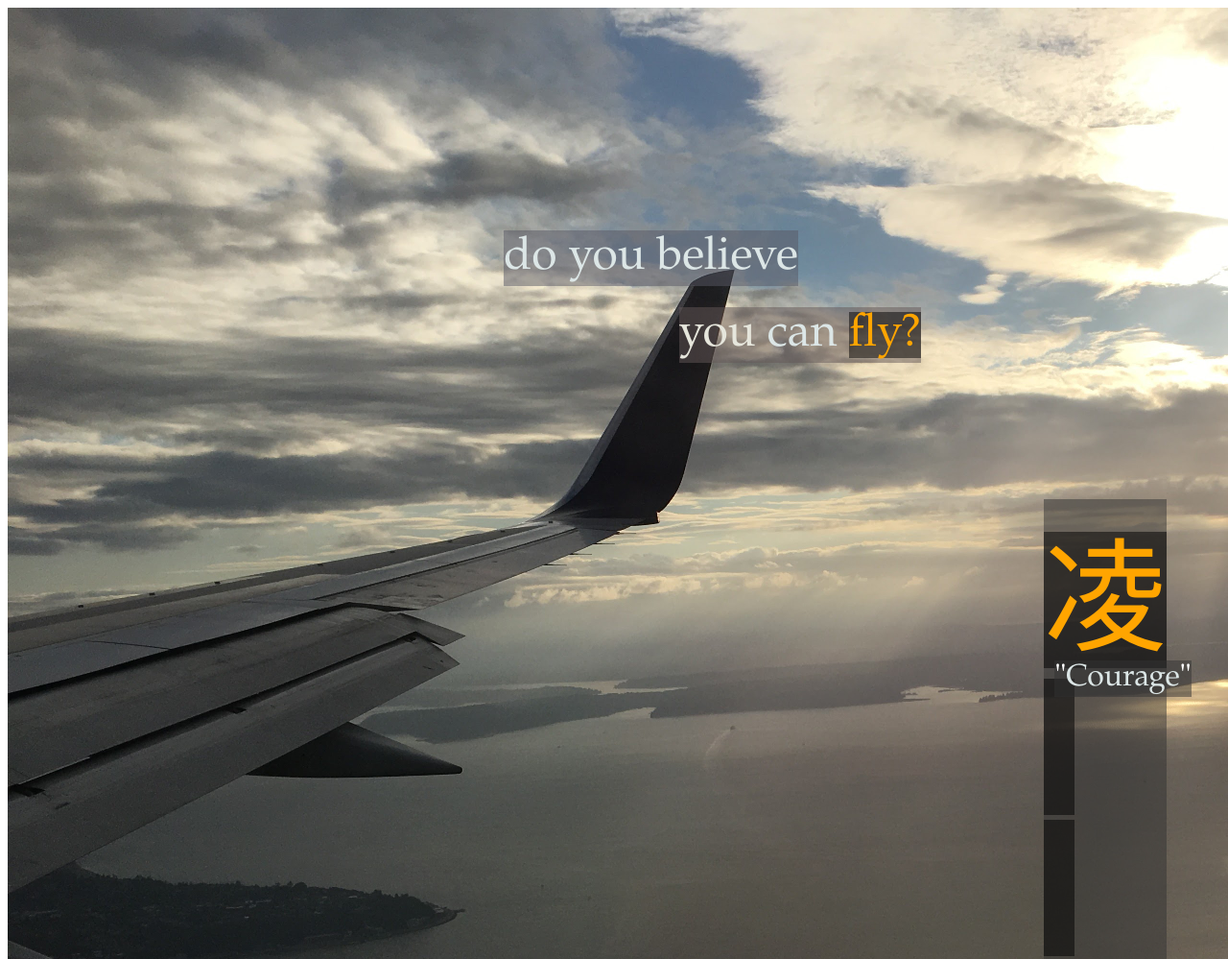
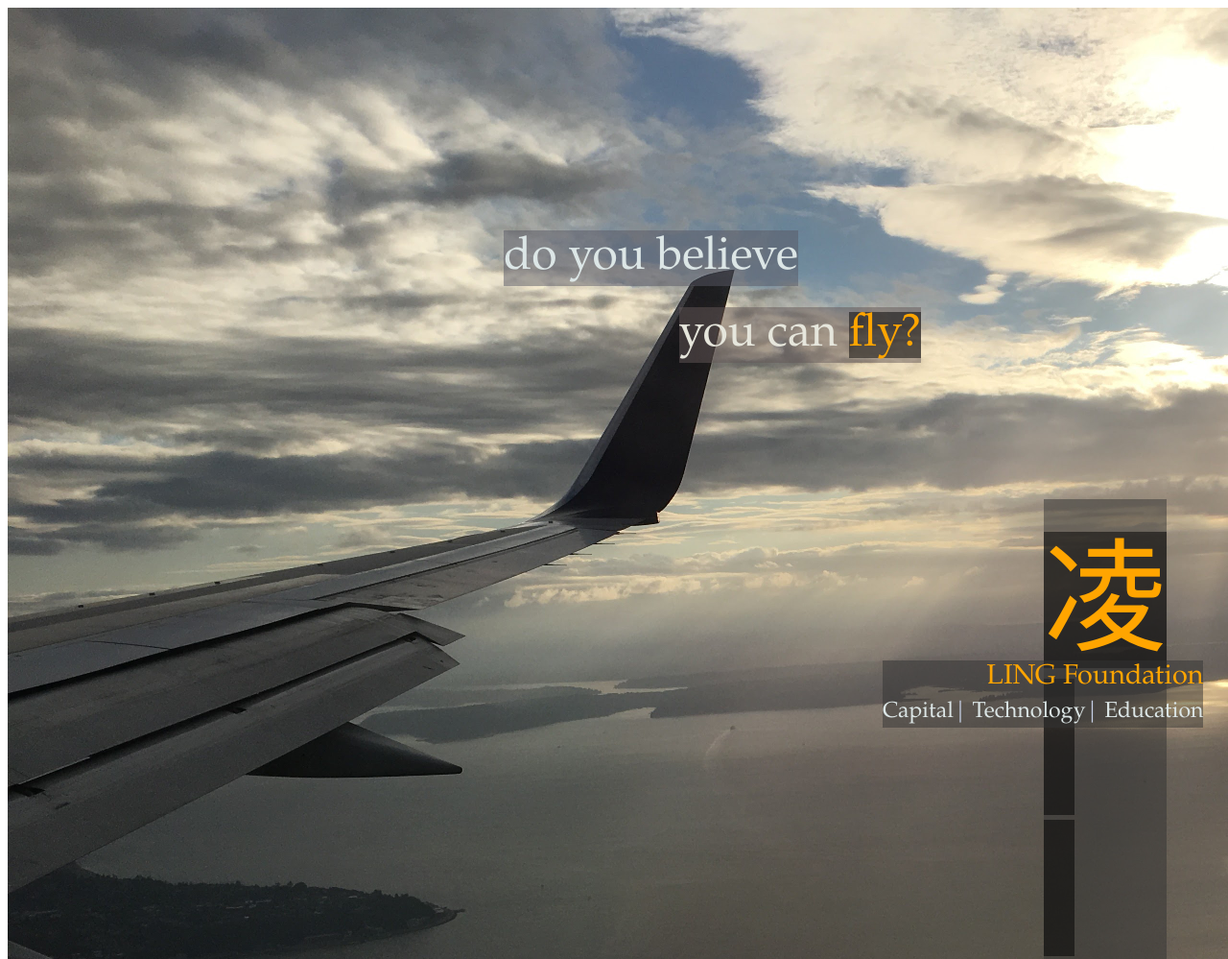
Before and after one commit to lblblbn/lblblbn.github.io, a plain HTML site: page index.html in a window 1280 px wide. Shown: the top 999 px of the page at 96% size. Drawn offline with Linux system fonts and the light colour scheme.

Commit message:
resource prep

```diff
--- a/index.html
+++ b/index.html
@@ -63,13 +63,19 @@ a {
 }
 
 #soar {
-    color: white;
+    color: orange;
+    text-align: right;
     position: fixed;
     top: 86%;
-    right: 3%;
-    font-size: 2em;
+    right: 2%;
+    font-size: 1.8em;
     background-color:rgba(50, 50, 50, 0.5);
     z-index: 1;
+}
+
+#tag {
+    font-size: .8em;
+    color: rgb(199, 208, 230);
 }
 
 @keyframes mist {
@@ -89,11 +95,20 @@ a {
 
 <div id="are" class="S"><a class="to" href="https://www.ling.foundation/concierge">do</a> you <a class="to" href="https://en.wikipedia.org/wiki/Manifest_destiny">believe</a></div>
 
-<div id="you" class="S">you <a class="to" href="https://www.ling.institute">can</a> <a class="go" href="https://en.wikipedia.org/wiki/Divine_right_of_kings">fly?</a></div>
+<div id="you" class="S">you can</a> <a class="go" href="https://en.wikipedia.org/wiki/Divine_right_of_kings">fly?</a></div>
 
 <div id="ready"><a class="go" href="https://en.wikipedia.org/wiki/Mandate_of_Heaven">凌<br />&nbsp;<br />&nbsp;</a></div>
 
-<div id="soar" class="S go">"<a class="to" href="https://www.ling.capital">Courage</a>"</div>
+
+
+<div id="soar" class="S go">LING Foundation
+    <br />
+    <span id="tag">
+    <a class="to" href="https://www.ling.capital">Capital</a>|
+    <a class="to" href="https://www.linkedin.com/in/blzzzz">Technology</a>|
+    <a class="to" href="https://www.ling.institute">Education</a>
+    </span>
+</div>
 </body>
 
 </html>
```
